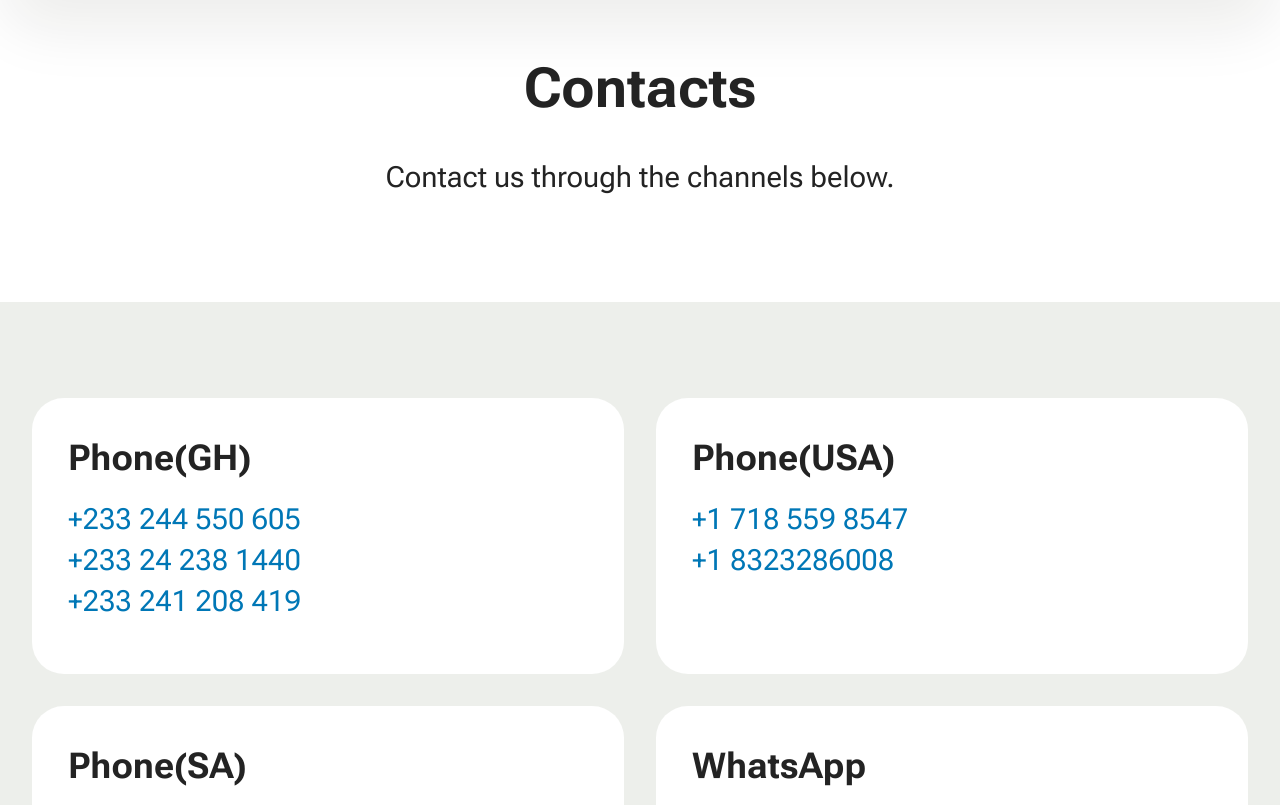
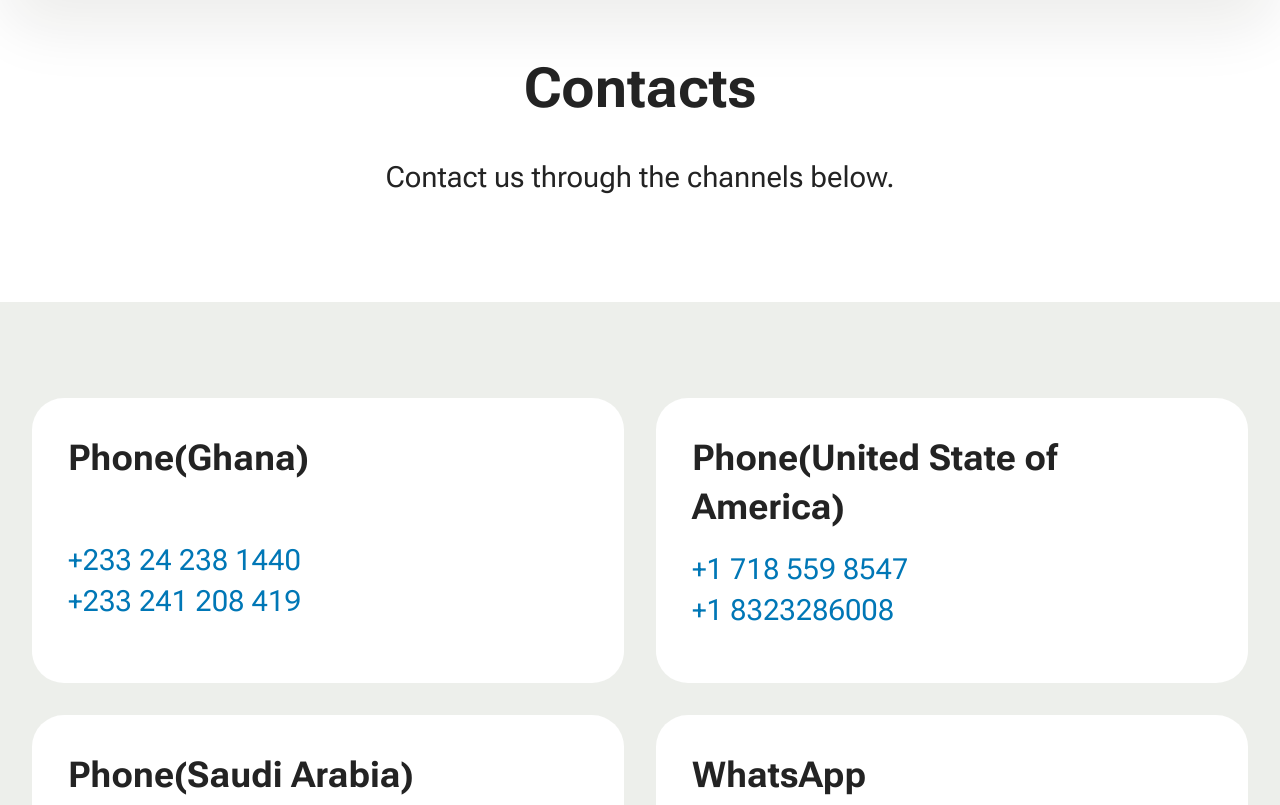
Before and after one commit to sahakaabara/STTWebsite, a plain HTML site: page contact.html in a window 1280 px wide. Shown: the part 107-912 px from the top of the page. Drawn offline with Linux system fonts and the light colour scheme; files whose address does not match are found by name.

Commit message:
Update contact.html

```diff
--- a/contact.html
+++ b/contact.html
@@ -115,16 +115,16 @@
                 <div class="item-wrapper">
                     <div class="text-wrapper">
                         <h6 class="card-title mbr-fonts-style mb-3 display-5">
-                            <strong>Phone(GH)</strong><br></h6>
-                        <p class="mbr-text mbr-fonts-style display-7"><a href="tel:+233244550605" class="text-primary">+233 244 550 605</a><br><a href="tel:+233242381440" class="text-primary">+233 24 238 1440
-</a><br><a href="tel:+233241208419" class="text-primary">+233 241 208 419</a><br></p>
+                            <strong>Phone(Ghana)</strong><br></h6>
+                        <p class="mbr-text mbr-fonts-style display-7"><br>
+                          <a href="tel:+233242381440" class="text-primary">+233 24 238 1440</a><br><a href="tel:+233241208419" class="text-primary">+233 241 208 419</a><br></p>
                     </div>
                 </div>
             </div><div class="item features-without-image col-12 col-md-6">
                 <div class="item-wrapper">
                     <div class="text-wrapper">
                         <h6 class="card-title mbr-fonts-style mb-3 display-5">
-                            <strong>Phone(USA)</strong><br></h6>
+                            <strong>Phone(United State of America)</strong><br></h6>
                         <p class="mbr-text mbr-fonts-style display-7"><a href="tel:+17185598547" class="text-primary">+1 718 559 8547</a><br><a href="tel:+18323286008" class="text-primary">+1 8323286008</a><br></p>
                     </div>
                 </div>
@@ -132,7 +132,7 @@
                 <div class="item-wrapper">
                     <div class="text-wrapper">
                         <h6 class="card-title mbr-fonts-style mb-3 display-5">
-                            <strong>Phone(SA)</strong><br></h6>
+                            <strong>Phone(Saudi Arabia)</strong><br></h6>
                         <p class="mbr-text mbr-fonts-style display-7"><a href="tel:+966530881291" class="text-primary">+966 53 0881291
 </a><br><a href="tel:+966509573987 " class="text-primary">+966 50 957 3987&nbsp;</a><br></p>
                     </div>
```
